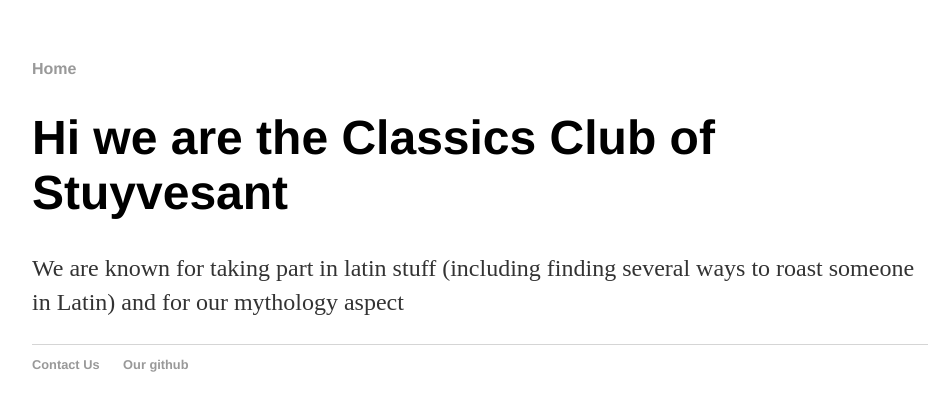
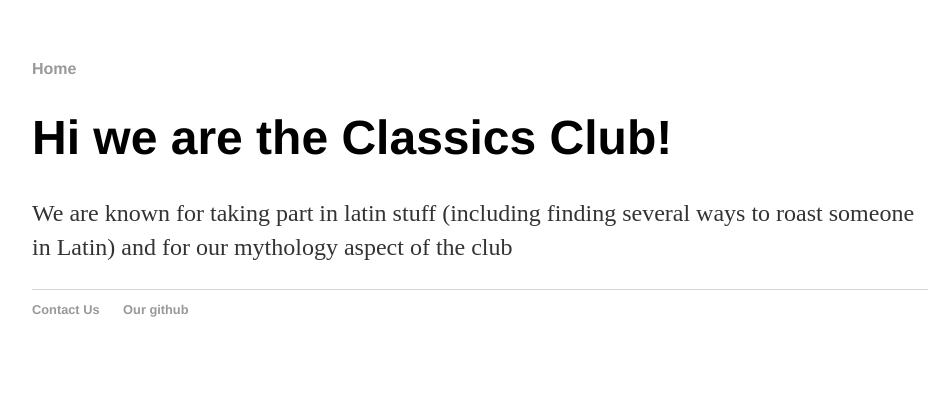
Before and after one commit to stuyCLC/stuyCLC.github.io, a Jekyll site: the page built from index.html, in a window 1280 px wide. Shown: the top 411 px of the page, without its empty margins (160-1105 px from the left). Built offline with Jekyll 4.4.1, drawn with Linux system fonts in a browser that asks for light colours.

Commit message:
Update index.html

```diff
--- a/index.html
+++ b/index.html
@@ -1,27 +1,8 @@
-<!DOCTYPE html>
-<html>
-	<head>
-		<title>Classics Club!</title>
-		<!-- link to main stylesheet -->
-		<link rel="stylesheet" type="text/css" href="/css/main.css">
-	</head>
-	<body>
-		<nav>
-    		<ul>
-        		<li><a href="/">Home</a></li>
-    		</ul>
-		</nav>
-		<div class="container">
-    		<div class="blurb">
-        		<h1>Hi we are the Classics Club of Stuyvesant</h1>
-				<p>We are known for taking part in latin stuff (including finding several ways to roast someone in Latin) and for our mythology aspect</p>
-    		</div><!-- /.blurb -->
-		</div><!-- /.container -->
-		<footer>
-    		<ul>
-        		<li><a href="mailto:stuyclc@gmail.com">Contact Us</a></li>
-        		<li><a href="https://github.com/stuyCLC">Our github</a></li>
-			</ul>
-		</footer>
-	</body>
-</html>
+---
+layout: default
+title: Classics Club!
+---
+<div class="blurb">
+	<h1>Hi we are the Classics Club!</h1>
+	<p>We are known for taking part in latin stuff (including finding several ways to roast someone in Latin) and for our mythology aspect of the club</p>
+</div><!-- /.blurb -->
```
